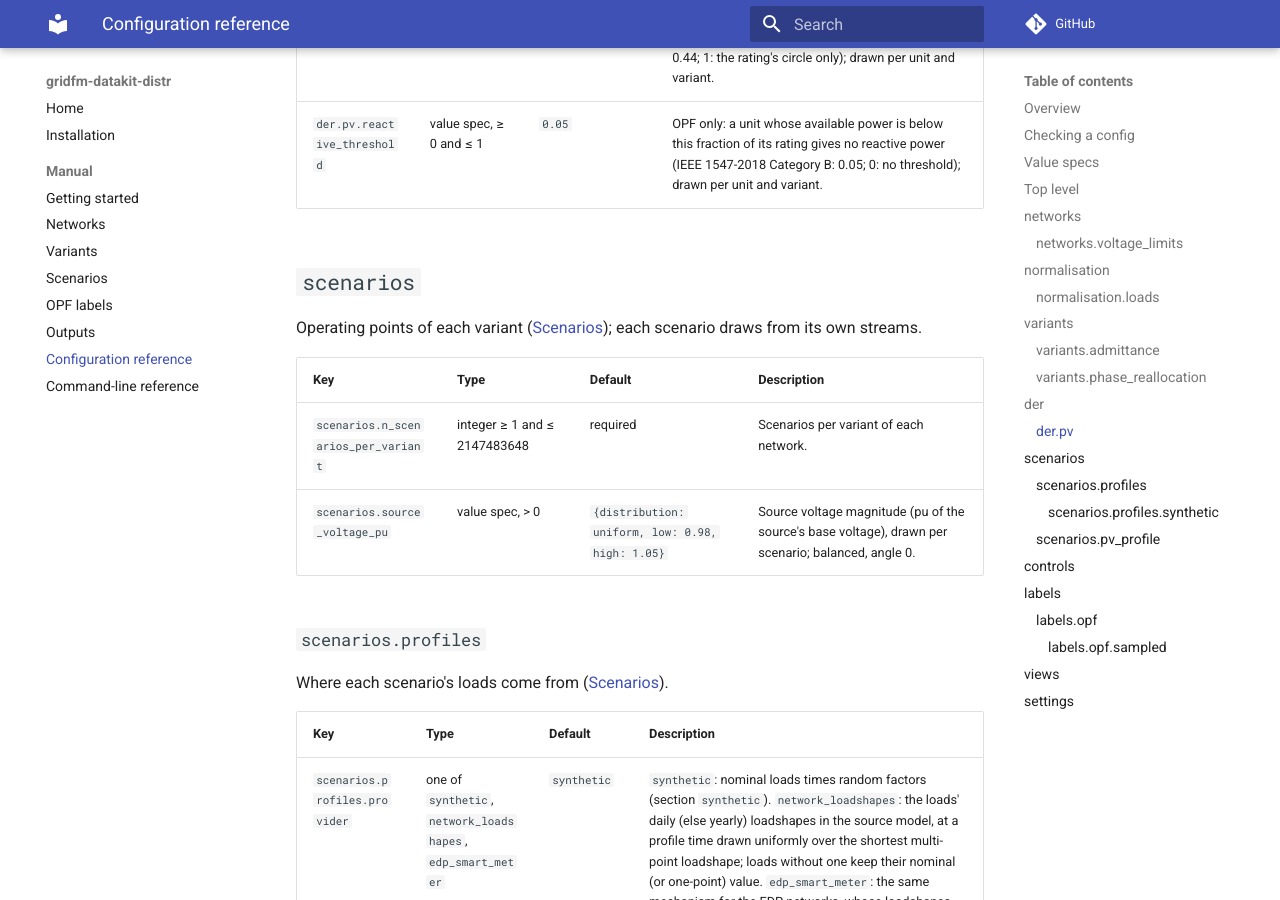
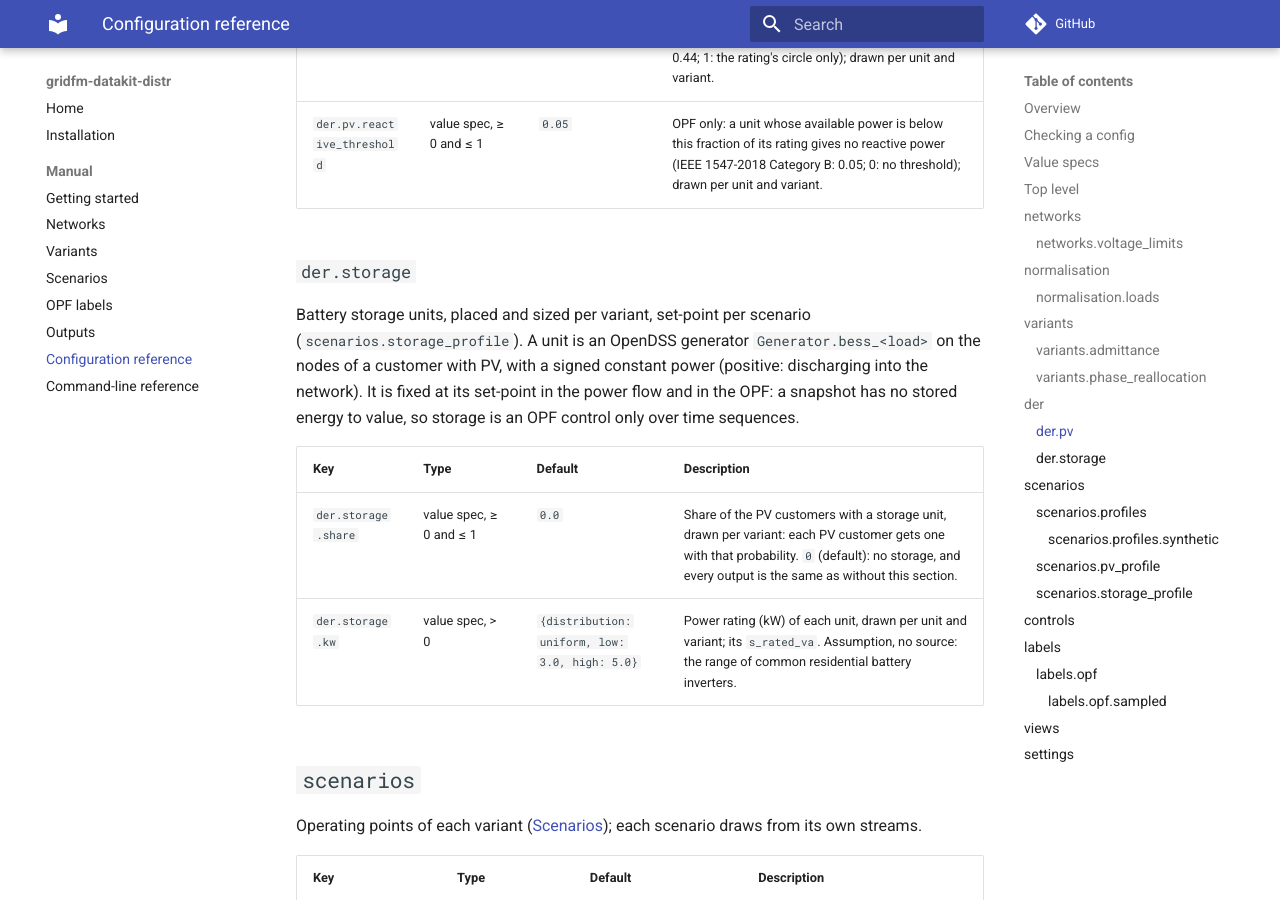
Before and after one commit to gridfm/gridfm-datakit-distr, an MkDocs documentation site: the page built from docs/manual/config.md, in a window 1280 px wide and 900 px high, scrolled down 6995 px. Built offline with MkDocs 1.6.1 and Material for MkDocs 9.7.7, drawn with Linux system fonts in a browser that asks for light colours; comment, search, counter and statistics services are not loaded; some of the changed text lies outside the part shown.

Commit message:
docs: storage units in variants, scenarios, outputs and OPF
Signed-off-by: cardef <carmine.dellefemine@gmail.com>

```diff
--- a/docs/manual/config.md
+++ b/docs/manual/config.md
@@ -192,6 +192,19 @@ unit sits on the load's nodes (after any phase move), constant P, Q within the l
 | `der.pv.reactive_fraction` | value spec, ≥ 0 and ≤ 1 | `0.44` | OPF only: largest reactive power of each inverter, as a fraction of its rating (IEEE 1547-2018 Category B: 0.44; 1: the rating's circle only); drawn per unit and variant. |
 | `der.pv.reactive_threshold` | value spec, ≥ 0 and ≤ 1 | `0.05` | OPF only: a unit whose available power is below this fraction of its rating gives no reactive power (IEEE 1547-2018 Category B: 0.05; 0: no threshold); drawn per unit and variant. |
 
+### `der.storage`
+
+Battery storage units, placed and sized per variant, set-point per scenario
+(`scenarios.storage_profile`). A unit is an OpenDSS generator `Generator.bess_<load>` on the
+nodes of a customer with PV, with a signed constant power (positive: discharging into the
+network). It is fixed at its set-point in the power flow and in the OPF: a snapshot has no
+stored energy to value, so storage is an OPF control only over time sequences.
+
+| Key | Type | Default | Description |
+|---|---|---|---|
+| `der.storage.share` | value spec, ≥ 0 and ≤ 1 | `0.0` | Share of the PV customers with a storage unit, drawn per variant: each PV customer gets one with that probability. `0` (default): no storage, and every output is the same as without this section. |
+| `der.storage.kw` | value spec, > 0 | `{distribution: uniform, low: 3.0, high: 5.0}` | Power rating (kW) of each unit, drawn per unit and variant; its `s_rated_va`. Assumption, no source: the range of common residential battery inverters. |
+
 ## `scenarios`
 
 Operating points of each variant ([Scenarios](scenarios.md)); each scenario draws from its
@@ -233,6 +246,14 @@ factor · availability, injected up to the inverter rating ([Scenarios](scenario
 | `scenarios.pv_profile.provider` | one of `synthetic_clear_sky` | `synthetic_clear_sky` | `synthetic_clear_sky`: `max(0, cos(π (h - 12) / 12))` between 6:00 and 18:00, no date or location. The hour `h` is the load profile's time of day when the scenario has one, else uniform over 24 h: with `synthetic` loads half the scenarios fall at night, with no PV output. |
 | `scenarios.pv_profile.cloudiness` | value spec, ≥ 0 and ≤ 1 | `{distribution: uniform, low: 0.0, high: 1.0}` | Cloud cover fraction `c`, drawn per scenario for the whole network; the clear-sky output is scaled by `1 - 0.75 c^3.4` (Kasten-Czeplak): 1 leaves 25 %. |
 | `scenarios.pv_profile.availability` | value spec, ≥ 0 and ≤ 1 | `1.0` | Factor on each unit's available power, drawn per unit and scenario (shading, or 0 for a unit out of service). With 1 every unit of a variant delivers the same share of its kWp in a scenario; a distribution makes their outputs differ, e.g. `{distribution: choice, values: [0, 1], weights: [0.05, 0.95]}` for units out of service. |
+
+### `scenarios.storage_profile`
+
+Storage set-points per scenario ([Scenarios](scenarios.md#storage-set-points)).
+
+| Key | Type | Default | Description |
+|---|---|---|---|
+| `scenarios.storage_profile.setpoint` | value spec, ≥ -1 and ≤ 1 | `{distribution: uniform, low: -1.0, high: 1.0}` | Active power of each unit as a fraction of its rating, drawn per unit and scenario: positive discharging, negative charging; no reactive power. Assumption, no source: any operating point within the rating, with no state of charge (a snapshot has none). |
 
 ## `controls`
 
```
Also changed, not shown: README.md (+4 -3 lines), docs/manual/opf.md (+4 -4 lines), docs/manual/outputs.md (+8 -6 lines), docs/manual/scenarios.md (+9 -0 lines), docs/manual/variants.md (+17 -3 lines), 1 other file.
